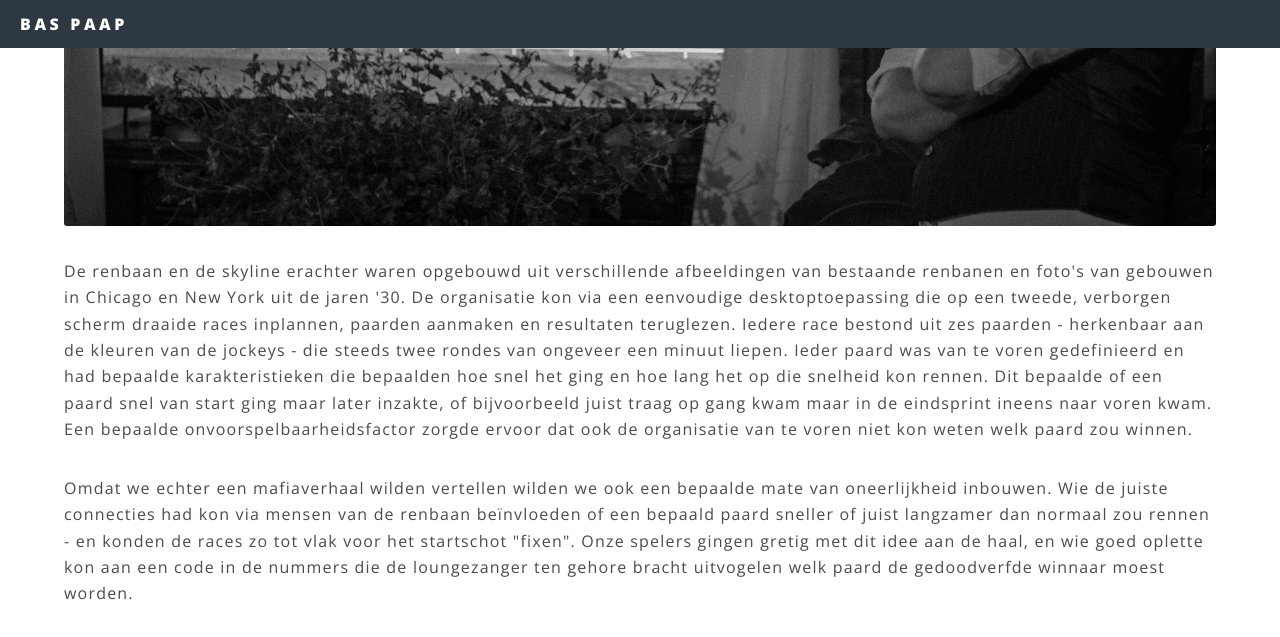
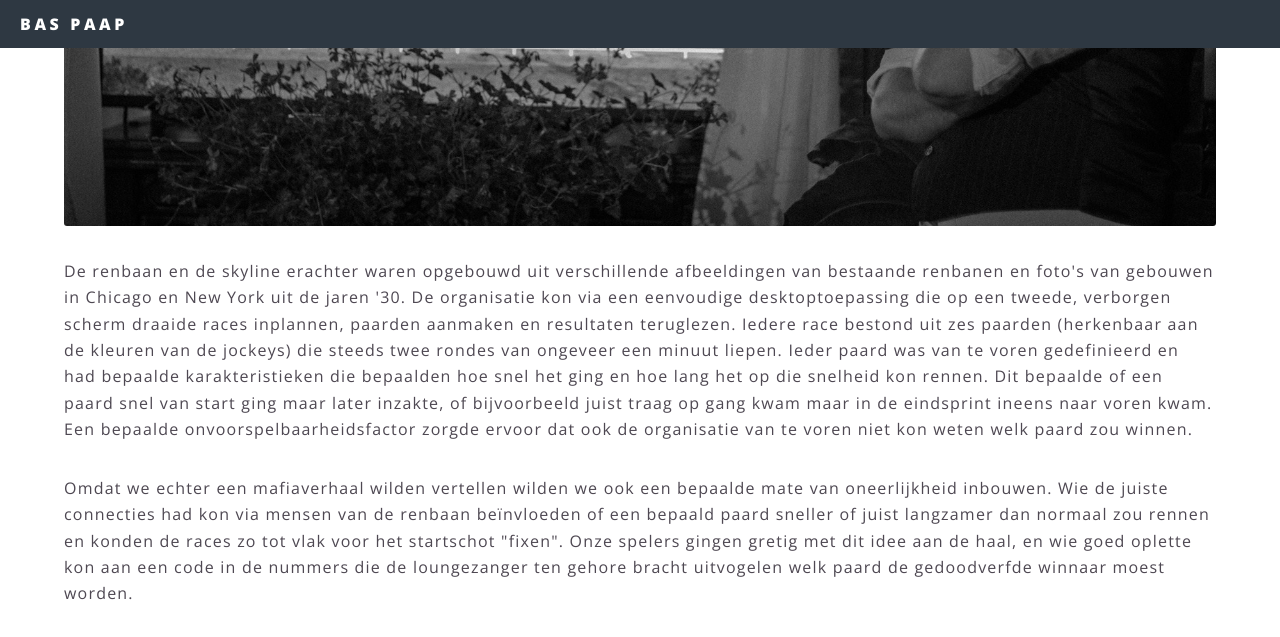
Before and after one commit to BasPaap/baspaap.github.io, a Jekyll site: the page built from horserace.html, in a window 1280 px wide and 1400 px high, scrolled down 1222 px, cut to the strip 0-637 px from the top of the window. Built offline with Jekyll 4.4.1, drawn with Linux system fonts in a browser that asks for light colours; some of the changed text lies outside the part shown.

Commit message:
Change interpunction.

```diff
--- a/horserace.html
+++ b/horserace.html
@@ -18,7 +18,7 @@ subtitle: matchfixing in de jaren '30
 <p>
     De renbaan en de skyline erachter waren opgebouwd uit verschillende afbeeldingen van bestaande renbanen en foto's van gebouwen in Chicago en New York
     uit de jaren '30. De organisatie kon via een eenvoudige desktoptoepassing die op een tweede, verborgen scherm draaide races inplannen, paarden aanmaken
-    en resultaten teruglezen. Iedere race bestond uit zes paarden - herkenbaar aan de kleuren van de jockeys - die steeds twee rondes van ongeveer een minuut
+    en resultaten teruglezen. Iedere race bestond uit zes paarden (herkenbaar aan de kleuren van de jockeys) die steeds twee rondes van ongeveer een minuut
     liepen. Ieder paard was van te voren gedefinieerd en had bepaalde karakteristieken die bepaalden hoe snel het ging en hoe lang het op die snelheid kon
     rennen. Dit bepaalde of een paard snel van start ging maar later inzakte, of bijvoorbeeld juist traag op gang kwam maar in de eindsprint ineens naar
     voren kwam. Een bepaalde onvoorspelbaarheidsfactor zorgde ervoor dat ook de organisatie van te voren niet kon weten welk paard zou winnen.
@@ -26,7 +26,7 @@ subtitle: matchfixing in de jaren '30
 
 <p>
     Omdat we echter een mafiaverhaal wilden vertellen wilden we ook een bepaalde mate van oneerlijkheid inbouwen. Wie de juiste connecties had kon via mensen
-    van de renbaan be&iuml;nvloeden of een bepaald paard sneller of juist langzamer dan normaal zou rennen - en konden de races zo tot vlak voor het startschot
+    van de renbaan be&iuml;nvloeden of een bepaald paard sneller of juist langzamer dan normaal zou rennen en konden de races zo tot vlak voor het startschot
     "fixen". Onze spelers gingen gretig met dit idee aan de haal, en wie goed oplette kon aan een code in de nummers die de loungezanger ten gehore bracht
     uitvogelen welk paard de gedoodverfde winnaar moest worden.
 </p>
@@ -40,8 +40,8 @@ subtitle: matchfixing in de jaren '30
 <p>
     Het geluid bestond uit wat generieke geluiden van galopperende paarden en omgevingsgeluiden. Tijdens de races wilden we een omroeper, maar vanwege de
     onvoorspelbaarheid werd het te complex om die ook daadwerkelijk commentaar te geven op de race die gaande was. Als oplossing heb ik een aangepaste versie
-    van het commentaar van Travis Stone op de Kentucky Derby van 2018 gebruikt - zwaar gedempt omdat het commentaar buiten over de speakers schalde terwijl
-    de spelers binnen stonden. Dit had als voordeel dat de namen van de paarden onverstaanbaar waren - en het dus niet uitmaakte voor welke race het
+    van het commentaar van Travis Stone op de Kentucky Derby van 2018 gebruikt; zwaar gedempt omdat het commentaar buiten over de speakers schalde terwijl
+    de spelers binnen stonden. Dit had als voordeel dat de namen van de paarden onverstaanbaar waren en het dus niet uitmaakte voor welke race het
     commentaar gebruikt werd, en omdat het leek alsof er daadwerkelijk commentaar geleverd werd op de race, ongeacht wat er op het scherm gebeurde.
 </p>
 
```
